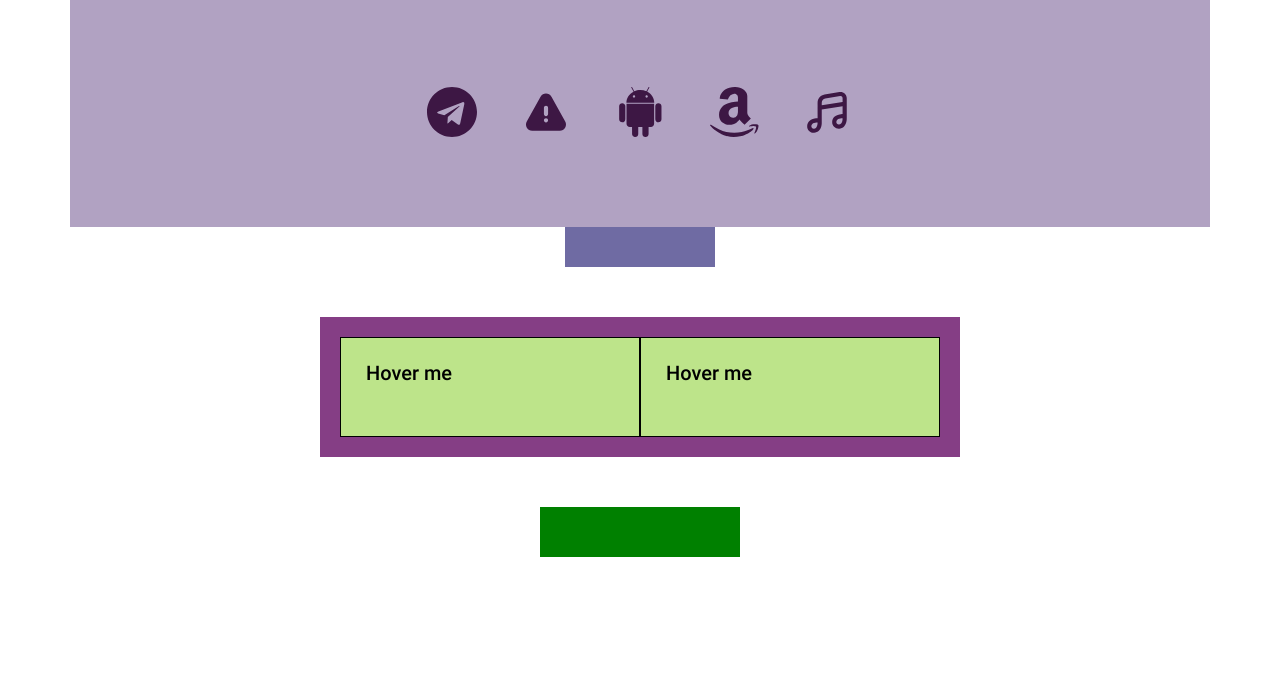
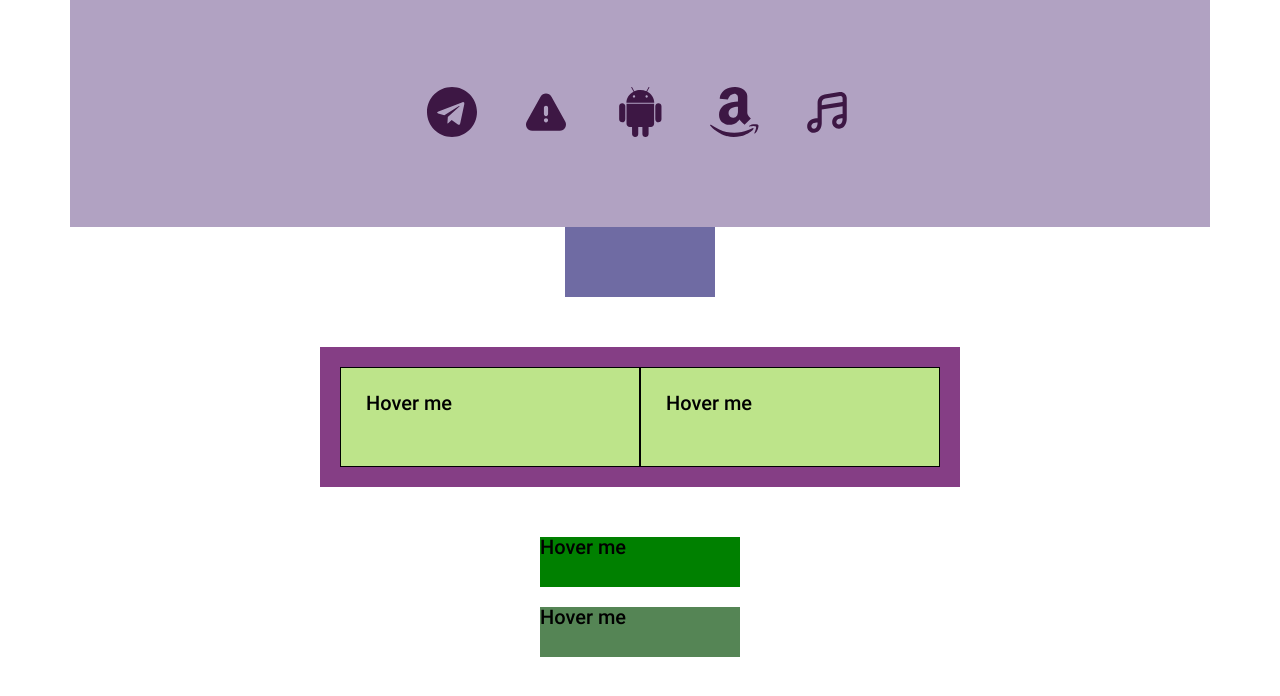
Before and after one commit to MPetrenko00/BigWork, a plain HTML site: page index.html in a window 1280 px wide. Shown: the part 78-774 px from the top of the page. Drawn offline with Linux system fonts and the light colour scheme.

Commit message:
hover me

```diff
--- a/css/style.css
+++ b/css/style.css
@@ -191,8 +191,8 @@ display: none;
 
 
 .box-10{
-    height: 10px;
-    padding: 10px;
+    height: 25px;
+    padding: 25px;
     margin: 0 auto;
 }
 
@@ -208,6 +208,8 @@ display: none;
 /*_________________________________*/
 
 
+
+
 /* КВАДРАТ ЗЕЛЕНИЙ */
 
 #cuadrat{
@@ -217,11 +219,35 @@ display: none;
     transition-property: transform;
     transition-duration: 2s;
     margin: 0 auto;
+    overflow: hidden;
 }
 
 #cuadrat:hover{
-    transform: scaleY(7) ;
+    transform: translateY(10px);
 }
+
+/* КВАДРАТ yello*/
+
+
+.test{
+    width: 200px;
+    height: 50px;
+    background: rgb(85, 133, 85);
+    margin: 20px auto;
+    overflow: hidden;
+    transition-property: transform;
+    transition-delay: 1s, 250ms;
+}
+
+.test:hover{
+    transform: scaleY(2);
+}
+
+
+
+
+
+
 
 /*_________________________________*/
 
--- a/index.html
+++ b/index.html
@@ -114,7 +114,11 @@
 
 
   <div id="cuadrat">
-	<!--<span>Hover me</span>-->
+	<span>Hover me</span>
+  </div>
+
+  <div class="test">
+	<span>Hover me</span>
   </div>
 
 
```
